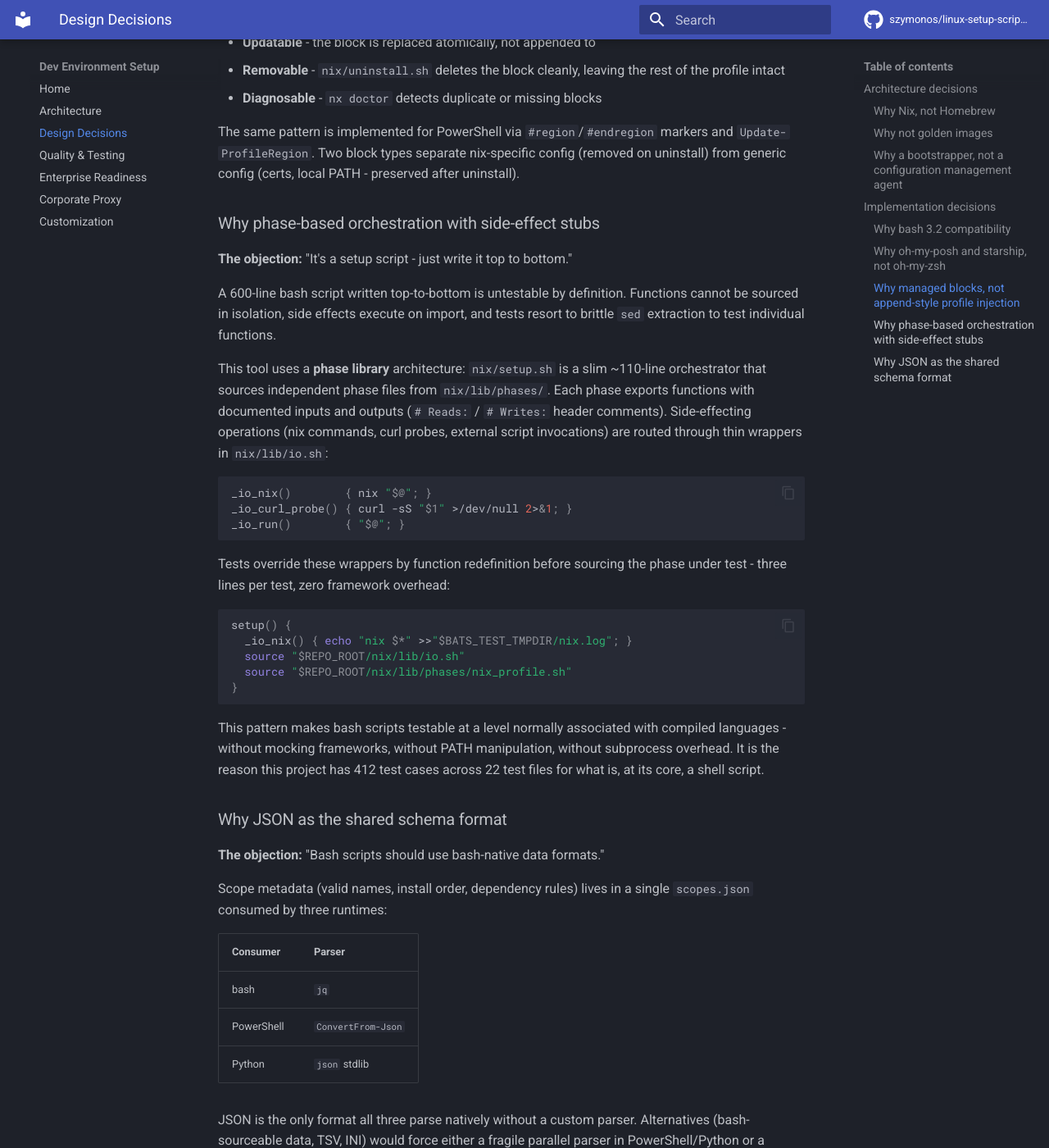
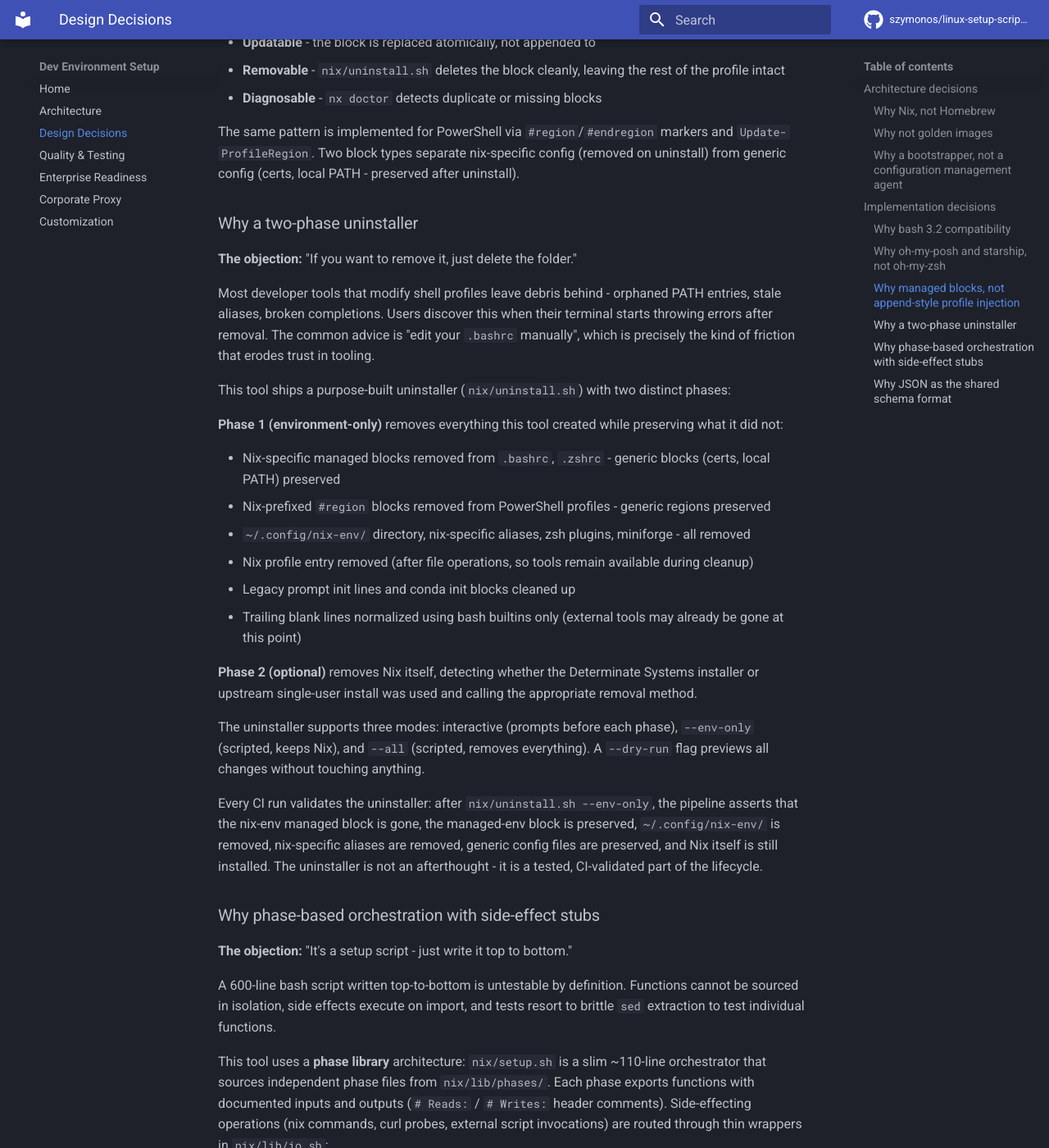
Before and after one commit to szymonos/linux-setup-scripts, an MkDocs documentation site: the page built from docs/decisions.md, in a window 1280 px wide and 1400 px high, scrolled down 5424 px. Shown: the whole window at 82% size. Built offline with MkDocs 1.6.1 and Material for MkDocs 9.7.7, drawn with Linux system fonts in a browser that asks for light colours; comment, search, counter and statistics services are not loaded.

Commit message:
docs: add uninstaller coverage across decisions, index, and enterprise pages
Co-Authored-By: Claude Opus 4.6 <noreply@anthropic.com>

```diff
--- a/docs/decisions.md
+++ b/docs/decisions.md
@@ -134,6 +134,29 @@ This tool uses a **managed block** pattern instead. Configuration is written bet
 
 The same pattern is implemented for PowerShell via `#region`/`#endregion` markers and `Update-ProfileRegion`. Two block types separate nix-specific config (removed on uninstall) from generic config (certs, local PATH - preserved after uninstall).
 
+### Why a two-phase uninstaller
+
+**The objection:** "If you want to remove it, just delete the folder."
+
+Most developer tools that modify shell profiles leave debris behind - orphaned PATH entries, stale aliases, broken completions. Users discover this when their terminal starts throwing errors after removal. The common advice is "edit your `.bashrc` manually", which is precisely the kind of friction that erodes trust in tooling.
+
+This tool ships a purpose-built uninstaller (`nix/uninstall.sh`) with two distinct phases:
+
+**Phase 1 (environment-only)** removes everything this tool created while preserving what it did not:
+
+- Nix-specific managed blocks removed from `.bashrc`, `.zshrc` - generic blocks (certs, local PATH) preserved
+- Nix-prefixed `#region` blocks removed from PowerShell profiles - generic regions preserved
+- `~/.config/nix-env/` directory, nix-specific aliases, zsh plugins, miniforge - all removed
+- Nix profile entry removed (after file operations, so tools remain available during cleanup)
+- Legacy prompt init lines and conda init blocks cleaned up
+- Trailing blank lines normalized using bash builtins only (external tools may already be gone at this point)
+
+**Phase 2 (optional)** removes Nix itself, detecting whether the Determinate Systems installer or upstream single-user install was used and calling the appropriate removal method.
+
+The uninstaller supports three modes: interactive (prompts before each phase), `--env-only` (scripted, keeps Nix), and `--all` (scripted, removes everything). A `--dry-run` flag previews all changes without touching anything.
+
+Every CI run validates the uninstaller: after `nix/uninstall.sh --env-only`, the pipeline asserts that the nix-env managed block is gone, the managed-env block is preserved, `~/.config/nix-env/` is removed, nix-specific aliases are removed, generic config files are preserved, and Nix itself is still installed. The uninstaller is not an afterthought - it is a tested, CI-validated part of the lifecycle.
+
 ### Why phase-based orchestration with side-effect stubs
 
 **The objection:** "It's a setup script - just write it top to bottom."
```
Also changed, not shown: docs/enterprise.md (+1 -1 lines), docs/index.md (+2 -2 lines).
